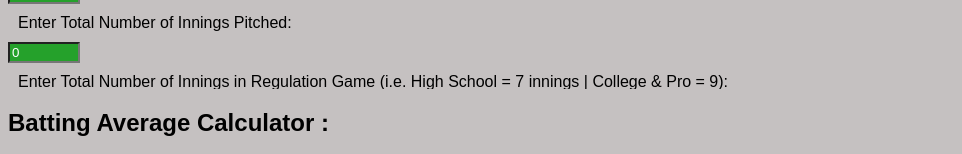
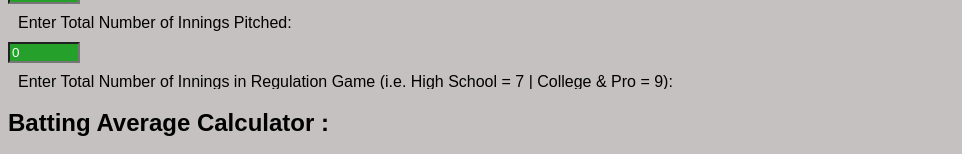
Before and after one commit to MikeGatta20/Baseball_Stats_Calculator, a Vue app: page / in a window 1280 px wide. Shown: the part 657-811 px from the top of the page, without its empty margins (0-962 px from the left). Built offline with nearby package versions, Linux system fonts and the light colour scheme.

Commit message:
Updates to Comment Section

```diff
--- a/index.html
+++ b/index.html
@@ -2,7 +2,8 @@
 <html lang="en">
   <head>
     <meta charset="UTF-8" />
-    <link rel="icon" type="image/svg+xml" href="/vite.svg" />
+    <link rel="icon" type="image/svg+xml" href="" />
+    <!-- Add image for website tab -->
     <meta name="viewport" content="width=device-width, initial-scale=1.0" />
     <title>Baseball Calc</title>
   </head>
--- a/src/components/EarnedRunAverage.vue
+++ b/src/components/EarnedRunAverage.vue
@@ -27,7 +27,7 @@
 
             <section class="container">
               <div id="box3">
-                <label for="regulationInnings">Enter Total Number of Innings in Regulation Game (i.e. High School = 7 innings | College & Pro = 9):</label>
+                <label for="regulationInnings">Enter Total Number of Innings in Regulation Game (i.e. High School = 7 | College & Pro = 9):</label>
                 <input type="number" id="regulationInnings" name="regulationInnings" min="0" max="9" v-model="regulationInnings">
               </div>
             </section>
```
Also changed, not shown: src/components/BattingAverage.vue (line endings or trailing spaces).
